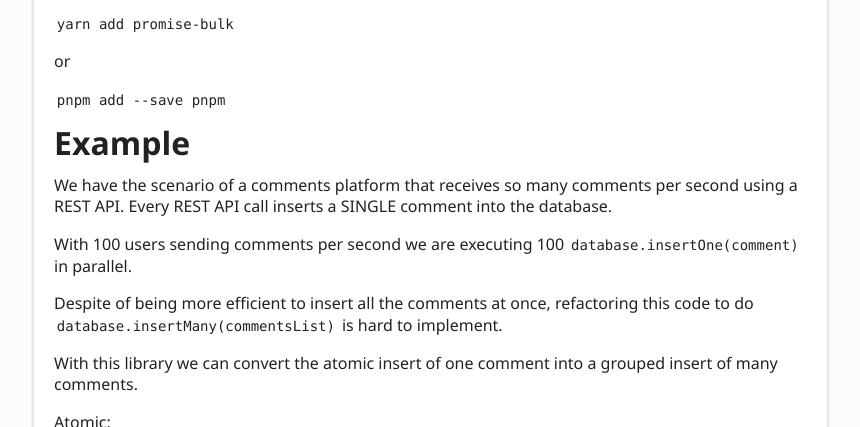
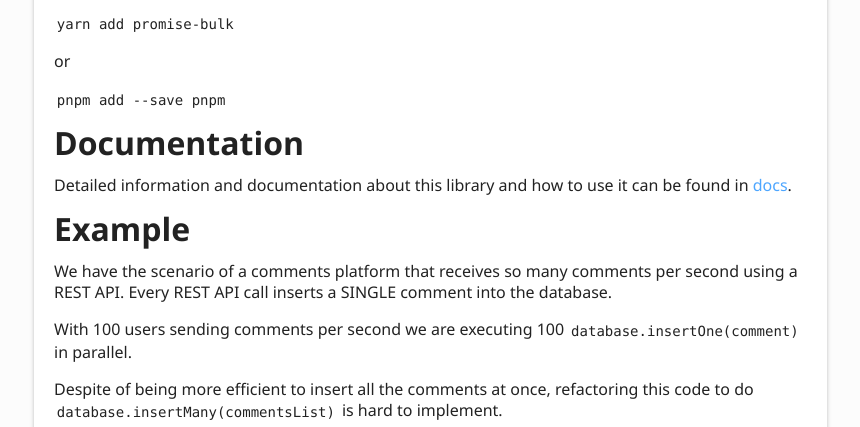
Before and after one commit to marmol-dev/promise-bulk, a website: page docs/index.html in a window 1280 px wide. Shown: the part 1401-1828 px from the top of the page, without its empty margins (6-866 px from the left). Drawn offline with Linux system fonts and the light colour scheme.

Commit message:
Update docs

```diff
--- a/docs/index.html
+++ b/docs/index.html
@@ -30,6 +30,11 @@
 <p>or</p>
 <p><code>pnpm add --save pnpm</code></p>
 
+<a href="#documentation" id="documentation" style="color: inherit; text-decoration: none;">
+  <h1>Documentation</h1>
+</a>
+<p>Detailed information and documentation about this library and how to use it can be found in <a href="https://tomymolina.github.io/promise-bulk/modules.html">docs</a>.</p>
+
 <a href="#example" id="example" style="color: inherit; text-decoration: none;">
   <h1>Example</h1>
 </a>
--- a/package.json
+++ b/package.json
@@ -6,7 +6,7 @@
   "scripts": {
     "build": "tsc",
     "build:watch": "tsc --watch",
-    "docs": "typedoc"
+    "build:docs": "typedoc"
   },
   "keywords": [
     "bulk",
```
Also changed, not shown: docs/classes/PromiseBulk.html (+2 -2 lines), docs/modules.html (+1 -1 lines), README.md, static/atomic.png (renamed from docs/atomic.png), static/bulk.png (renamed from docs/bulk.png), 1 other file.
